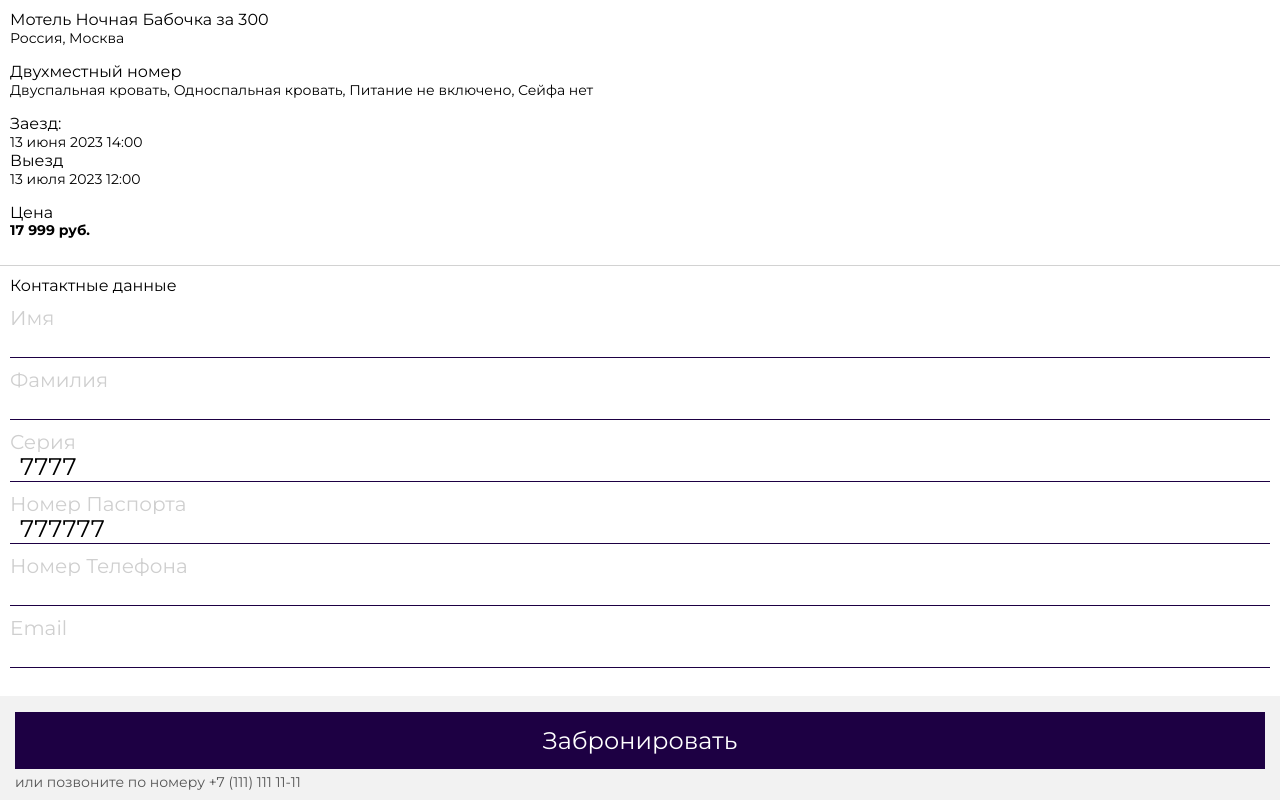
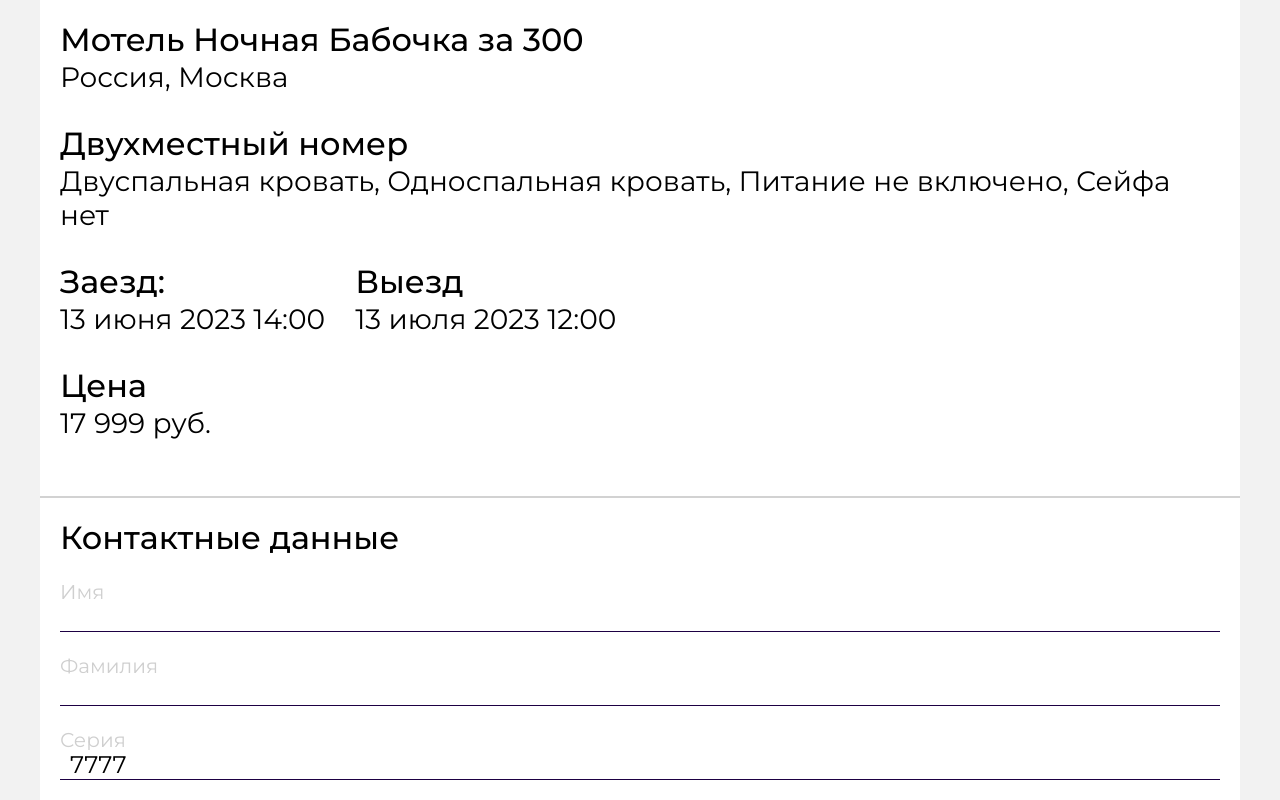
Before and after one commit to FremyXS/Hotel.UI, a React (Create React App) app in the folder hotel.ui/: page /booking in a window 1280 px wide. Shown: the top 800 px of the page. Built offline with nearby package versions, Linux system fonts and the light colour scheme.

Commit message:
feat(BookingPage): add adaptation to pc

```diff
--- a/hotel.ui/src/pages/booking-page/BookingPage.scss
+++ b/hotel.ui/src/pages/booking-page/BookingPage.scss
@@ -1,4 +1,6 @@
 .booking {
+    max-width: 1200px;
+    margin: 0 auto;
     &-info {
         display: flex;
         flex-direction: column;
@@ -8,8 +10,10 @@
         border-bottom: 1px solid #d2d2d2;
     }
 
-    &-price__value {
-        font-weight: 700;
+    &-dates{
+        display: flex;
+        flex-direction: column;
+        gap: 15px;
     }
 
     .title {
@@ -17,6 +21,7 @@
         font-size: 16px;
         line-height: 20px;
         word-wrap: break-word;
+        font-weight: 500;
     }
 
     .value {
@@ -38,6 +43,9 @@
         margin-top: 16px;
         margin-bottom: 13px;
         padding: 0 15px;
+        display: flex;
+        flex-direction: column;
+        align-items: center;
 
         &__info {
             font-weight: 400;
@@ -47,3 +55,46 @@
         }
     }
 }
+
+@media screen and (min-width: 800px){
+    .booking{
+        &-info {
+            row-gap: 30px;
+            padding: 20px 20px 56px;
+            border-bottom: 2px solid #d2d2d2;
+        }
+
+        &-dates{
+            display: flex;
+            flex-direction: row;
+            gap: 30px;
+        }
+
+        .title {
+            font-size: 32px;
+            line-height: 40px;
+        }
+
+        .value {
+            font-size: 28px;
+            line-height: 34px;
+        }
+
+        &-contacts {
+            padding: 20px 20px 56px;
+            row-gap: 24px;
+        }
+
+        &-button {
+            margin-top: 32px;
+            margin-bottom: 26px;
+            padding: 0 30px;
+
+            &__info {
+                font-size: 28px;
+                color: #555555;
+                margin-top: 12px;
+            }
+        }
+    }
+}
--- a/hotel.ui/src/pages/booking-page/BookingPage.tsx
+++ b/hotel.ui/src/pages/booking-page/BookingPage.tsx
@@ -42,24 +42,30 @@ function BookingPage() {
                     </div>
                 </div>
                 <div className="booking-dates">
-                    <div className="booking-dates__name title">
+                    <div className="booking-date">
+                        <div className="booking-date__name title">
                             Заезд:
                         </div>
-                    <div className="booking-dates__value value">
+                        <div className="booking-date__value value">
                             13 июня 2023 14:00
                         </div>
-                    <div className="booking-dates__name title">
+                    </div>
+                    <div className="booking-date">
+                        <div className="booking-date__name title">
                             Выезд
                         </div>
-                    <div className="booking-dates__value value">
+                        <div className="booking-date__value value">
                             13 июля 2023 12:00
                         </div>
+                    </div>
+
+
                 </div>
                 <div className="booking-price">
                     <div className="booking-price__name title">
                         Цена
                     </div>
-                    <div className="booking-price__value">
+                    <div className="booking-price__value value">
                         17 999 руб.
                     </div>
                 </div>
```
Lines whose indentation alone changed are shown as unchanged.
